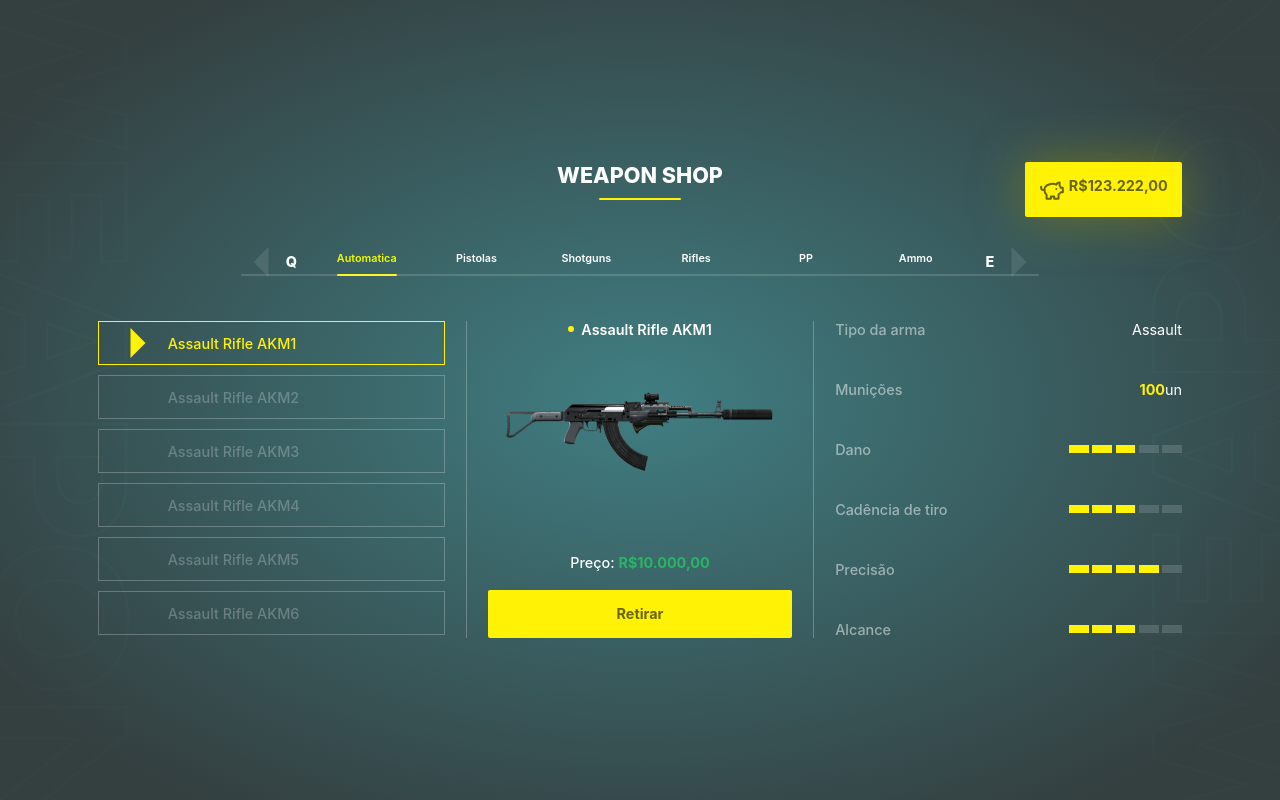
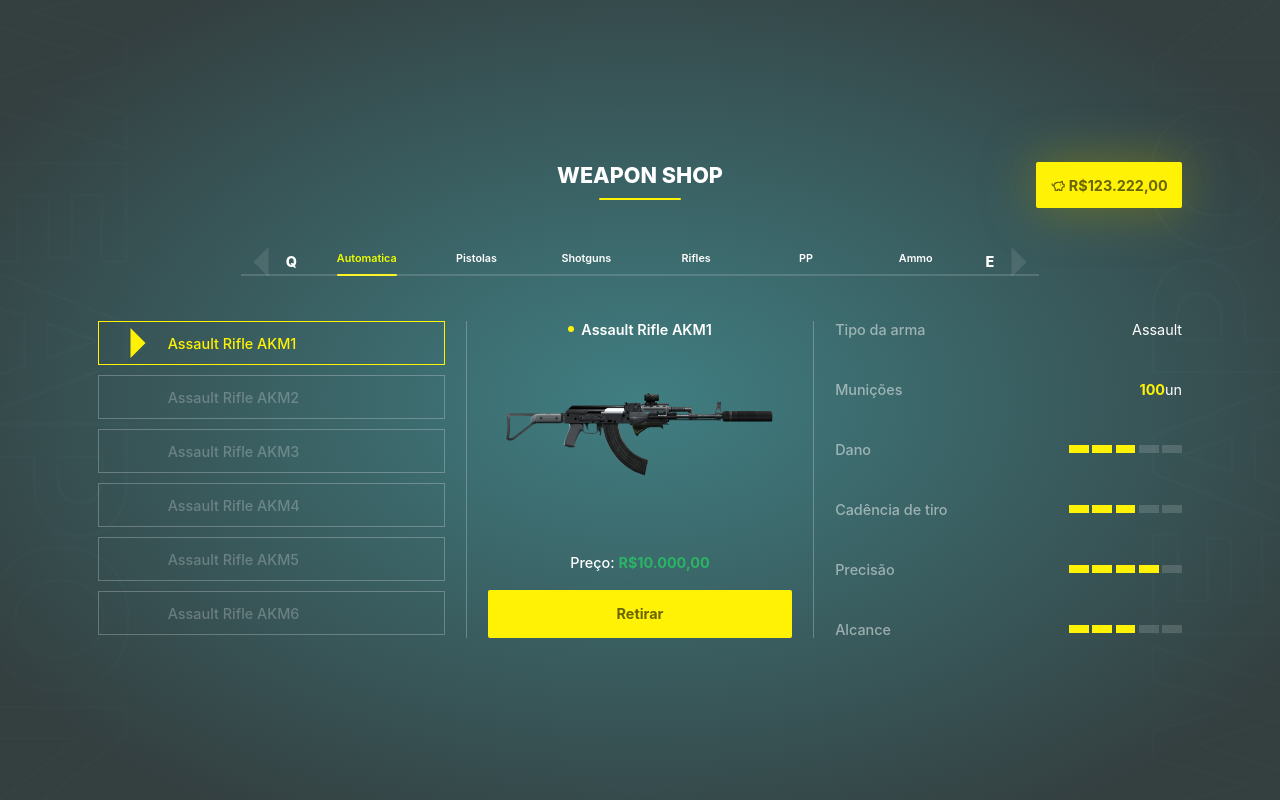
Before and after one commit to joaotadiello/ws-arsenal, a React (Vite) app in the folder web-side/: page / in a window 1280 px wide. Built offline with nearby package versions, Linux system fonts and the light colour scheme; no server answers; a web font is replaced by a local one.

Commit message:
weapon animation

```diff
--- a/web-side/src/components/App.tsx
+++ b/web-side/src/components/App.tsx
@@ -41,7 +41,10 @@ const App = () => {
                 opacity: visible ? 1 : 0,
             }}>
                 <Button>
-                    <PiggyBank size={26} absoluteStrokeWidth />
+                    <PiggyBank className="center" absoluteStrokeWidth style={{
+                        height: "1.2em",
+                        width: "1em"
+                    }}/>
                     <span>{formatToCurrency(bank)}</span>
                 </Button>
                 <Header />
--- a/web-side/src/components/WeaponStats/index.tsx
+++ b/web-side/src/components/WeaponStats/index.tsx
@@ -7,7 +7,9 @@ const WeaponStats = () => {
     const [loading, setLoading] = useState<boolean>(false)
     const { selectedWeapon } = useSelector(useGlobal)
 
-    useEffect(() => setLoading(true), [selectedWeapon])
+    useEffect(() => {
+        setTimeout(() => setLoading(true), 500)
+    }, [selectedWeapon])
 
     return (
         <Container>
--- a/web-side/src/components/WeaponsSelected/index.tsx
+++ b/web-side/src/components/WeaponsSelected/index.tsx
@@ -22,7 +22,7 @@ const WeaponsSelected = () => {
 
     return (
         <Container image={IMAGE_TESTE} style={{
-            backgroundSize:!open ? "0%":"80%"
+            backgroundSize:!open ? "0% 35%":"80% 35%",
         }}>
             <div className="weapon-name center">
                 <div className="weapon-name-fx" />
--- a/web-side/src/components/WeaponsSelected/styled.tsx
+++ b/web-side/src/components/WeaponsSelected/styled.tsx
@@ -13,7 +13,7 @@ const Container = styled.div<{image:string}>`
     background-repeat: no-repeat;
     background-position: center 6em;
     align-items: center;
-    transition: background-size .5s ease;
+    transition: all .35s ease;
 
     .weapon-name {
         width: 100%;
```
